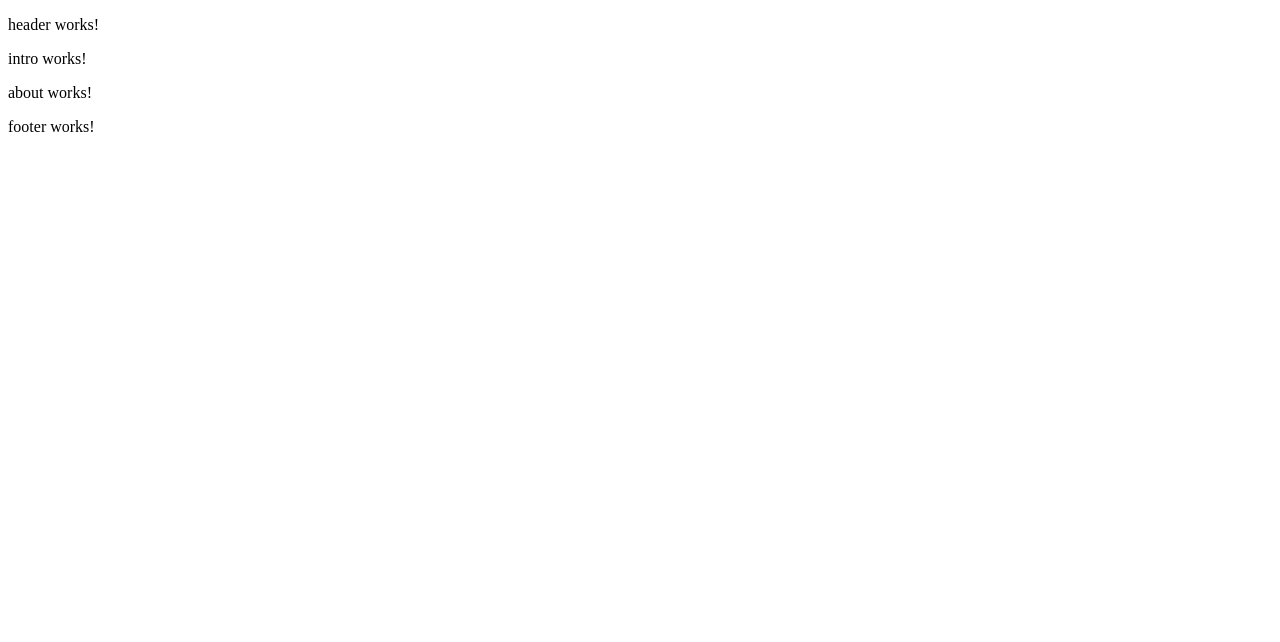
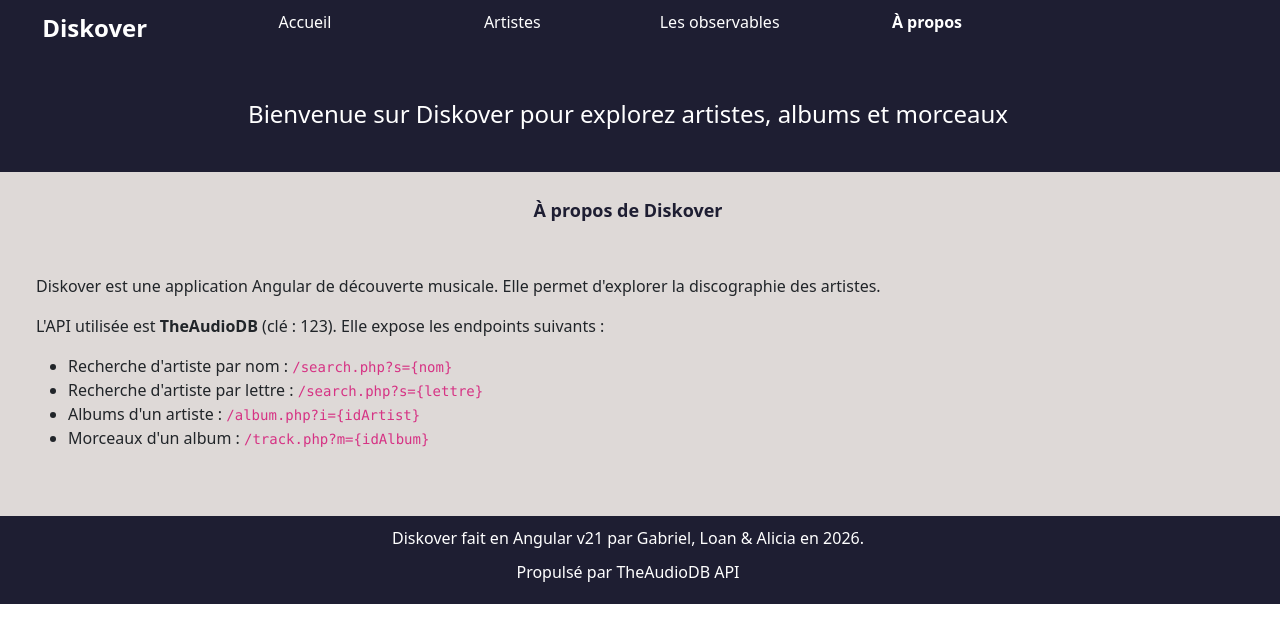
Before and after one commit to gabrieldaloiso/diskover, an Angular app: page /about in a window 1280 px wide. Shown: the top 642 px of the page. Built offline with nearby package versions, Linux system fonts and the light colour scheme.

Commit message:
feat: implémentation header, footer, intro, home placeholder et about

```diff
--- a/src/app/about/about.html
+++ b/src/app/about/about.html
@@ -1 +1,22 @@
-<p>about works!</p>
+<div class="padding-25 bg-color-1">
+    <div class="row">
+        <div class="col-12 d-flex justify-content-center f-large padding-b-25">
+            <span class="titre">À propos de Diskover</span>
+        </div>
+        <div class="col-15 padding-25">
+            <p class="ms-5">
+                Diskover est une application Angular de découverte musicale.
+                Elle permet d'explorer la discographie des artistes.
+            </p>
+            <p class="ms-5">
+                L'API utilisée est <strong>TheAudioDB</strong> (clé : 123). Elle expose les endpoints suivants :
+            </p>
+            <ul class="ms-5">
+                <li>Recherche d'artiste par nom : <code>/search.php?s={{ '{' }}nom{{ '}' }}</code></li>
+                <li>Recherche d'artiste par lettre : <code>/search.php?s={{ '{' }}lettre{{ '}' }}</code></li>
+                <li>Albums d'un artiste : <code>/album.php?i={{ '{' }}idArtist{{ '}' }}</code></li>
+                <li>Morceaux d'un album : <code>/track.php?m={{ '{' }}idAlbum{{ '}' }}</code></li>
+            </ul>
+        </div>
+    </div>
+</div>
--- a/src/app/footer/footer.html
+++ b/src/app/footer/footer.html
@@ -1 +1,10 @@
-<p>footer works!</p>
+<footer class="panel padding-10">
+    <div class="row">
+        <div class="col-12 d-flex justify-content-center">
+            Diskover fait en Angular v21 par Gabriel, Loan &amp; Alicia en 2026.
+        </div>
+        <div class="col-12 d-flex justify-content-center padding-10">
+            Propulsé par <a href="https://www.theaudiodb.com" target="_blank">&nbsp;TheAudioDB API</a>
+        </div>
+    </div>
+</footer>
--- a/src/app/header/header.html
+++ b/src/app/header/header.html
@@ -1 +1,21 @@
-<p>header works!</p>
+<header>
+    <div class="panel padding-10">
+        <div class="row">
+            <div class="col-2 d-flex justify-content-center">
+                <span class="f-x-large gras">Diskover</span>
+            </div>
+            <div class="col-8">
+                <div class="row">
+                    <div class="col-3 d-flex justify-content-center"><a routerLink="/home"
+                            routerLinkActive="gras">Accueil</a></div>
+                    <div class="col-3 d-flex justify-content-center"><a routerLink="/artists/a"
+                            routerLinkActive="gras">Artistes</a></div>
+                    <div class="col-3 d-flex justify-content-center"><a routerLink="/obs" routerLinkActive="gras">Les
+                            observables</a></div>
+                    <div class="col-3 d-flex justify-content-center"><a routerLink="/about" routerLinkActive="gras">À
+                            propos</a></div>
+                </div>
+            </div>
+        </div>
+    </div>
+</header>
--- a/src/app/header/header.ts
+++ b/src/app/header/header.ts
@@ -1,11 +1,23 @@
-import { Component } from '@angular/core';
+import { Component, OnInit } from '@angular/core';
+import { RouterLink, RouterLinkActive } from '@angular/router';
+import { Communication } from '../communication';
 
 @Component({
   selector: 'app-header',
-  imports: [],
+  imports: [RouterLink, RouterLinkActive],
   templateUrl: './header.html',
-  styleUrl: './header.css',
+  styleUrl: './header.css'
 })
-export class Header {
+export class Header implements OnInit {
+
+  lastMessage: string = '';
+
+  constructor(private communicationService: Communication) {}
+
+  ngOnInit(): void {
+    this.communicationService.onData().subscribe(
+      (val: string) => this.lastMessage = val
+    );
+  }
 
 }
--- a/src/app/home/home.html
+++ b/src/app/home/home.html
@@ -1 +1,7 @@
-<p>home works!</p>
+<div class="padding-25 bg-color-1">
+    <div class="row">
+        <div class="col-12 d-flex justify-content-center f-large padding-b-25">
+            <span class="titre">Bienvenue sur Diskover</span>
+        </div>
+    </div>
+</div>
--- a/src/app/intro/intro.html
+++ b/src/app/intro/intro.html
@@ -1 +1,12 @@
-<p>intro works!</p>
+<div class="panel padding-40">
+    <div class="row">
+        <div class="col-2 d-flex justify-content-end">
+        </div>
+        <div class="col-8 d-flex justify-content-center">
+            <div class="row">
+                <div class="col-12 d-flex justify-content-center f-x-large">Bienvenue sur Diskover pour explorez
+                    artistes, albums et morceaux</div>
+            </div>
+        </div>
+    </div>
+</div>
--- a/src/styles.css
+++ b/src/styles.css
@@ -1 +1,94 @@
 /* You can add global styles to this file, and also import other style files */
+@import "https://cdn.jsdelivr.net/npm/bootstrap@5.1.3/dist/css/bootstrap.min.css";
+
+content, header, footer, div {
+    width: 100%;
+    margin: 0px;
+    padding: 0px;
+}
+
+a {
+    color: white;
+    text-decoration: none;
+}
+
+a:hover {
+    color: white;
+    text-decoration: none;
+    font-weight: bold;
+}
+
+img.grows {
+    transition: transform .3s ease-in-out;
+}
+
+img.grows:hover {
+    transform: scale(1.3)
+}
+
+img.rotate {
+    transition: transform .7s ease-in-out;
+}
+
+img.rotate:hover {
+    transform: rotate(360deg)
+}
+
+img.flip {
+    transition: transform 1s ease-in-out;
+}
+
+img.flip:hover {
+    transform: scaleX(-1)
+}
+
+.panel {
+    background-color: rgb(30, 30, 50);
+    color: white;
+}
+
+.titre {
+    color: rgb(30, 30, 50);
+    font-size: large;
+    font-weight: bold;
+}
+
+.padding-10 {
+    padding: 10px 0px 10px 0px;
+}
+
+.padding-25 {
+    padding: 25px 0px 25px 0px;
+}
+
+.padding-40 {
+    padding: 40px 0px 40px 0px;
+}
+
+.padding-b-25 {
+    padding-bottom: 25px!important;
+}
+
+.bg-color-1 {
+    background-color: rgb(222, 217, 215);
+}
+
+.bg-color-2 {
+    background-color: rgb(245, 230, 220);
+}
+
+.bg-color-3 {
+    background-color: rgb(200, 195, 210);
+}
+
+.f-large {
+    font-size: large;
+}
+
+.f-x-large {
+    font-size: x-large;
+}
+
+.gras {
+    font-weight: bold;
+}
```
